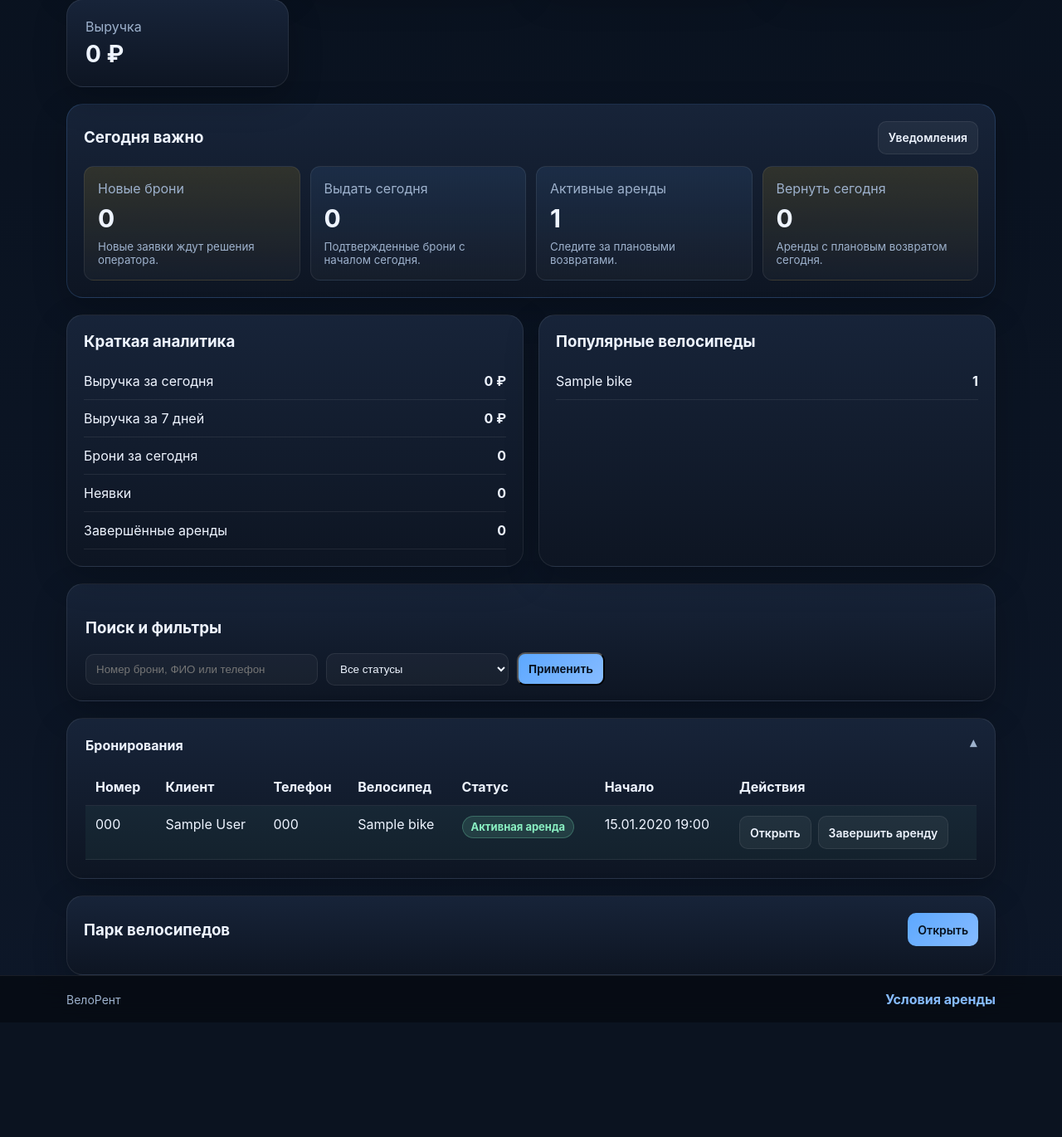
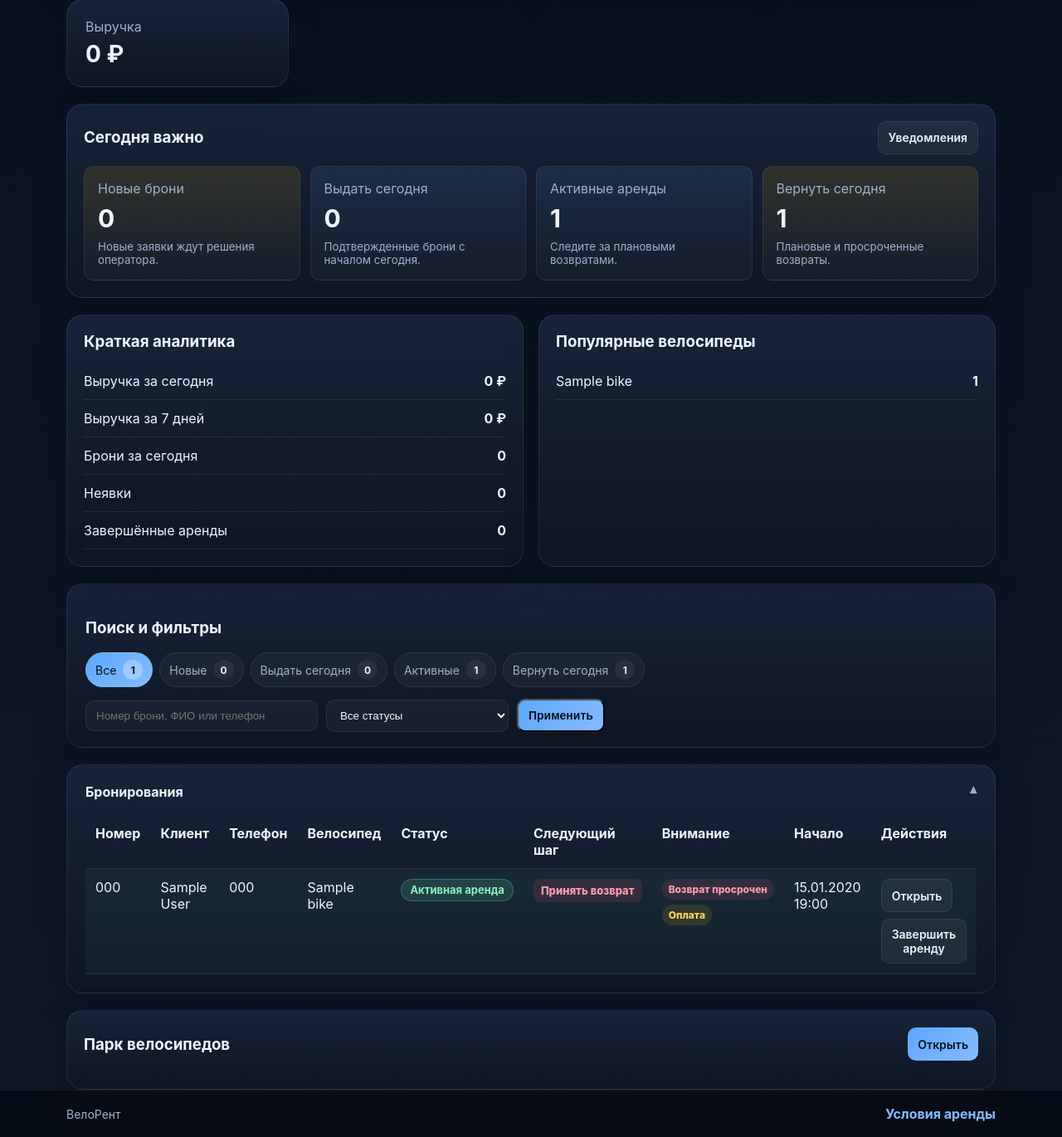
Before and after one commit to denchikslazieeet/velorent_system, a Django app: page /operator/ in a window 1280 px wide. Shown: the part 526-1896 px from the top of the page at 83% size. Before the commit the page ends 1740 px from the top, so only its background shows below. Run offline with Django 5.2, Linux system fonts and the light colour scheme; a user stored in the database is signed in; tables that the repository leaves empty hold one stand-in row (values such as "Sample post").

Commit message:
Add operator workflow helpers

```diff
--- a/dashboard/views.py
+++ b/dashboard/views.py
@@ -14,6 +14,55 @@ from .mixins import OperatorRequiredMixin
 User = get_user_model()
 
 
+def booking_rental(booking):
+    try:
+        return booking.rental
+    except Rental.DoesNotExist:
+        return None
+
+
+def booking_next_action(booking, now, today_start, tomorrow_start):
+    rental = booking_rental(booking)
+    if booking.status == Booking.Status.PENDING:
+        return {'label': 'Подтвердить', 'tone': 'warning'}
+    if booking.status == Booking.Status.CONFIRMED:
+        if today_start <= booking.start_at < tomorrow_start:
+            return {'label': 'Выдать сегодня', 'tone': 'info'}
+        return {'label': 'Ждет выдачи', 'tone': 'info'}
+    if booking.status == Booking.Status.ACTIVE:
+        if booking.end_at < now:
+            return {'label': 'Принять возврат', 'tone': 'danger'}
+        if booking.end_at < tomorrow_start:
+            return {'label': 'Вернуть сегодня', 'tone': 'warning'}
+        if rental and rental.status == Rental.Status.ACTIVE:
+            return {'label': 'В аренде', 'tone': 'active'}
+        return {'label': 'Проверить аренду', 'tone': 'warning'}
+    if booking.status == Booking.Status.COMPLETED:
+        return {'label': 'Закрыто', 'tone': 'completed'}
+    if booking.status == Booking.Status.EXPIRED:
+        return {'label': 'Неявка', 'tone': 'danger'}
+    if booking.status == Booking.Status.CANCELLED:
+        return {'label': 'Отменено', 'tone': 'muted'}
+    return {'label': 'Проверить', 'tone': 'info'}
+
+
+def booking_attention_badges(booking, now, today_start, tomorrow_start):
+    badges = []
+    if not booking.customer.document_verified:
+        badges.append({'label': 'Документ', 'tone': 'warning'})
+    if not booking.customer.email:
+        badges.append({'label': 'Нет email', 'tone': 'info'})
+    if booking.status == Booking.Status.CONFIRMED and today_start <= booking.start_at < tomorrow_start:
+        badges.append({'label': 'Выдача сегодня', 'tone': 'info'})
+    if booking.status == Booking.Status.ACTIVE and booking.end_at < now:
+        badges.append({'label': 'Возврат просрочен', 'tone': 'danger'})
+    elif booking.status == Booking.Status.ACTIVE and booking.end_at < tomorrow_start:
+        badges.append({'label': 'Возврат сегодня', 'tone': 'warning'})
+    if booking.payments.filter(status=Payment.Status.PENDING).exists():
+        badges.append({'label': 'Оплата', 'tone': 'warning'})
+    return badges
+
+
 class HomePageView(TemplateView):
     template_name = 'home.html'
 
@@ -27,11 +76,27 @@ class UserDashboardView(LoginRequiredMixin, TemplateView):
 
     def get_context_data(self, **kwargs):
         context = super().get_context_data(**kwargs)
+        now = timezone.now()
         context['bookings'] = (
             Booking.objects
             .filter(customer=self.request.user)
             .select_related('bike')
             .order_by('-created_at')[:5]
+        )
+        context['upcoming_booking'] = (
+            Booking.objects
+            .filter(
+                customer=self.request.user,
+                start_at__gte=now,
+                status__in=[
+                    Booking.Status.PENDING,
+                    Booking.Status.CONFIRMED,
+                    Booking.Status.ACTIVE,
+                ],
+            )
+            .select_related('bike', 'pickup_location')
+            .order_by('start_at')
+            .first()
         )
         context['rentals'] = (
             Rental.objects
@@ -50,9 +115,11 @@ class OperatorDashboardView(LoginRequiredMixin, OperatorRequiredMixin, TemplateV
 
         q = (self.request.GET.get('q') or '').strip()
         status = (self.request.GET.get('status') or '').strip()
+        quick = (self.request.GET.get('quick') or '').strip()
 
         now = timezone.now()
         today_start = now.replace(hour=0, minute=0, second=0, microsecond=0)
+        tomorrow_start = today_start + timedelta(days=1)
         week_start = today_start - timedelta(days=6)
 
         context['available_bikes'] = Bike.objects.filter(status=Bike.Status.AVAILABLE).count()
@@ -61,12 +128,11 @@ class OperatorDashboardView(LoginRequiredMixin, OperatorRequiredMixin, TemplateV
         context['upcoming_today'] = Booking.objects.filter(
             status=Booking.Status.CONFIRMED,
             start_at__gte=today_start,
-            start_at__lt=today_start + timedelta(days=1),
+            start_at__lt=tomorrow_start,
         ).count()
         context['returns_today'] = Booking.objects.filter(
             status=Booking.Status.ACTIVE,
-            end_at__gte=today_start,
-            end_at__lt=today_start + timedelta(days=1),
+            end_at__lt=tomorrow_start,
         ).count()
         context['service_bikes'] = Bike.objects.filter(status=Bike.Status.SERVICE).count()
 
@@ -106,11 +172,28 @@ class OperatorDashboardView(LoginRequiredMixin, OperatorRequiredMixin, TemplateV
         context['no_shows_total'] = Booking.objects.filter(status=Booking.Status.EXPIRED).count()
         context['completed_rentals_total'] = Rental.objects.filter(status=Rental.Status.COMPLETED).count()
 
-        bookings = (
+        base_bookings = (
             Booking.objects
             .select_related('bike', 'customer', 'rental')
             .order_by('-created_at')
         )
+        bookings = base_bookings
+
+        if quick == 'pending':
+            bookings = bookings.filter(status=Booking.Status.PENDING)
+        elif quick == 'today':
+            bookings = bookings.filter(
+                status=Booking.Status.CONFIRMED,
+                start_at__gte=today_start,
+                start_at__lt=tomorrow_start,
+            )
+        elif quick == 'active':
+            bookings = bookings.filter(status=Booking.Status.ACTIVE)
+        elif quick == 'returns':
+            bookings = bookings.filter(
+                status=Booking.Status.ACTIVE,
+                end_at__lt=tomorrow_start,
+            )
 
         if q:
             bookings = bookings.filter(
@@ -124,10 +207,58 @@ class OperatorDashboardView(LoginRequiredMixin, OperatorRequiredMixin, TemplateV
         if status:
             bookings = bookings.filter(status=status)
 
-        context['recent_bookings'] = bookings[:20]
+        recent_bookings = list(bookings[:20])
+        for booking in recent_bookings:
+            booking.operator_next_action = booking_next_action(
+                booking,
+                now,
+                today_start,
+                tomorrow_start,
+            )
+            booking.attention_badges = booking_attention_badges(
+                booking,
+                now,
+                today_start,
+                tomorrow_start,
+            )
+
+        context['recent_bookings'] = recent_bookings
         context['current_query'] = q
         context['current_status'] = status
+        context['current_quick'] = quick
         context['status_choices'] = Booking.Status.choices
+        context['quick_filters'] = [
+            {
+                'key': '',
+                'label': 'Все',
+                'count': base_bookings.count(),
+                'url': reverse('operator-dashboard'),
+            },
+            {
+                'key': 'pending',
+                'label': 'Новые',
+                'count': context['pending_bookings'],
+                'url': f"{reverse('operator-dashboard')}?quick=pending",
+            },
+            {
+                'key': 'today',
+                'label': 'Выдать сегодня',
+                'count': context['upcoming_today'],
+                'url': f"{reverse('operator-dashboard')}?quick=today",
+            },
+            {
+                'key': 'active',
+                'label': 'Активные',
+                'count': context['active_rentals'],
+                'url': f"{reverse('operator-dashboard')}?quick=active",
+            },
+            {
+                'key': 'returns',
+                'label': 'Вернуть сегодня',
+                'count': context['returns_today'],
+                'url': f"{reverse('operator-dashboard')}?quick=returns",
+            },
+        ]
 
         context['operator_bikes'] = (
             Bike.objects
@@ -168,7 +299,7 @@ class OperatorDashboardView(LoginRequiredMixin, OperatorRequiredMixin, TemplateV
             {
                 'label': 'Вернуть сегодня',
                 'value': context['returns_today'],
-                'note': 'Аренды с плановым возвратом сегодня.',
+                'note': 'Плановые и просроченные возвраты.',
                 'url': f"{reverse('operator-dashboard')}?status={Booking.Status.ACTIVE}",
                 'tone': 'warning',
             },
--- a/static/css/style.css
+++ b/static/css/style.css
@@ -1051,6 +1082,118 @@ input[type="radio"] {
 
 .operator-action-card strong {
     font-size: 18px;
+}
+
+.quick-filter-row {
+    display: flex;
+    gap: 8px;
+    flex-wrap: wrap;
+    margin: 0 0 14px;
+}
+
+.quick-filter {
+    display: inline-flex;
+    align-items: center;
+    gap: 8px;
+    min-height: 36px;
+    padding: 8px 11px;
+    border: 1px solid var(--border);
+    border-radius: 999px;
+    color: var(--muted);
+    background: rgba(255,255,255,0.04);
+    font-size: 14px;
+}
+
+.quick-filter strong {
+    min-width: 24px;
+    height: 24px;
+    display: inline-grid;
+    place-items: center;
+    padding: 0 7px;
+    border-radius: 999px;
+    background: rgba(255,255,255,0.06);
+    color: var(--text);
+    font-size: 12px;
+}
+
+.quick-filter-active {
+    color: #07111f;
+    border-color: rgba(121, 226, 183, 0.38);
+    background: linear-gradient(135deg, var(--accent), #86bbff);
+}
+
+.quick-filter-active strong {
+    color: #07111f;
+    background: rgba(255,255,255,0.28);
+}
+
+.next-action {
+    display: inline-flex;
+    align-items: center;
+    min-height: 28px;
+    padding: 6px 9px;
+    border-radius: 8px;
+    font-size: 13px;
+    font-weight: 800;
+    white-space: nowrap;
+}
+
+.next-action-warning {
+    color: #ffd35c;
+    background: rgba(255, 193, 7, 0.12);
+}
+
+.next-action-info {
+    color: #8fc4ff;
+    background: rgba(93, 168, 255, 0.12);
+}
+
+.next-action-active {
+    color: #8af0c2;
+    background: rgba(121, 226, 183, 0.12);
+}
+
+.next-action-danger {
+    color: #ff9ab0;
+    background: rgba(255, 99, 132, 0.12);
+}
+
+.next-action-completed,
+.next-action-muted {
+    color: #cbd5e1;
+    background: rgba(160, 174, 192, 0.12);
+}
+
+.attention-badges {
+    display: flex;
+    gap: 6px;
+    flex-wrap: wrap;
+}
+
+.attention-badge {
+    display: inline-flex;
+    align-items: center;
+    min-height: 24px;
+    padding: 5px 8px;
+    border-radius: 999px;
+    font-size: 12px;
+    font-weight: 800;
+    white-space: nowrap;
+}
+
+.attention-warning {
+    color: #ffd35c;
+    background: rgba(255, 193, 7, 0.12);
+}
+
+.attention-info {
+    color: #8fc4ff;
+    background: rgba(93, 168, 255, 0.12);
+}
+
+.attention-danger {
+    color: #ff9ab0;
+    background: rgba(255, 99, 132, 0.12);
 }
 
 .operator-collapse summary {
--- a/templates/base.html
+++ b/templates/base.html
@@ -5,7 +5,7 @@
     <meta name="viewport" content="width=device-width, initial-scale=1.0">
     <title>{% block title %}ВелоРент{% endblock %}</title>
     <link rel="icon" type="image/svg+xml" href="/static/img/velorent-icon.svg">
-    <link rel="stylesheet" href="/static/css/style.css?v=20260510">
+    <link rel="stylesheet" href="/static/css/style.css?v=20260510-2">
 </head>
 <body>
 <header class="site-header">
@@ -97,6 +97,21 @@ document.addEventListener("DOMContentLoaded", function () {
             window.scrollTo({ top: 0, behavior: "smooth" });
         });
     }
+
+    document.querySelectorAll("[data-confirm]").forEach(function (element) {
+        const confirmAction = function (event) {
+            const message = element.getAttribute("data-confirm") || "Подтвердить действие?";
+            if (!window.confirm(message)) {
+                event.preventDefault();
+            }
+        };
+
+        if (element.tagName === "FORM") {
+            element.addEventListener("submit", confirmAction);
+        } else {
+            element.addEventListener("click", confirmAction);
+        }
+    });
 });
 </script>
 </body>
--- a/templates/dashboard/operator_dashboard.html
+++ b/templates/dashboard/operator_dashboard.html
@@ -130,7 +130,19 @@
 
 <section class="card operator-filter-card" style="margin-bottom: 20px;">
     <h3>Поиск и фильтры</h3>
+    <div class="quick-filter-row">
+        {% for filter in quick_filters %}
+            <a href="{{ filter.url }}" class="quick-filter {% if current_quick == filter.key %}quick-filter-active{% endif %}">
+                <span>{{ filter.label }}</span>
+                <strong>{{ filter.count }}</strong>
+            </a>
+        {% endfor %}
+    </div>
+
     <form method="get" class="filter-form">
+        {% if current_quick %}
+            <input type="hidden" name="quick" value="{{ current_quick }}">
+        {% endif %}
         <input
             type="text"
             name="q"
@@ -168,6 +180,8 @@
                     <th>Телефон</th>
                     <th>Велосипед</th>
                     <th>Статус</th>
+                    <th>Следующий шаг</th>
+                    <th>Внимание</th>
                     <th>Начало</th>
                     <th>Действия</th>
                 </tr>
@@ -187,6 +201,22 @@
                         <span class="status-badge status-{{ booking.status }}">
                             {{ booking.get_status_display }}
                         </span>
+                    </td>
+                    <td>
+                        <span class="next-action next-action-{{ booking.operator_next_action.tone }}">
+                            {{ booking.operator_next_action.label }}
+                        </span>
+                    </td>
+                    <td>
+                        {% if booking.attention_badges %}
+                            <div class="attention-badges">
+                                {% for badge in booking.attention_badges %}
+                                    <span class="attention-badge attention-{{ badge.tone }}">{{ badge.label }}</span>
+                                {% endfor %}
+                            </div>
+                        {% else %}
+                            <span class="muted">—</span>
+                        {% endif %}
                     </td>
                     <td>{{ booking.start_at|date:"d.m.Y H:i" }}</td>
                     <td>
@@ -212,19 +242,19 @@
                             {% endif %}
 
                             {% if booking.status == 'pending' or booking.status == 'confirmed' %}
-                                <form method="post" action="/rentals/booking/{{ booking.pk }}/cancel/" class="inline-form">
+                                <form method="post" action="/rentals/booking/{{ booking.pk }}/cancel/" class="inline-form" data-confirm="Отменить бронь {{ booking.number }}?">
                                     {% csrf_token %}
                                     <button type="submit" class="btn btn-secondary btn-sm">Отменить</button>
                                 </form>
 
-                                <a href="/rentals/booking/{{ booking.pk }}/" class="btn btn-secondary btn-sm">Неявка</a>
+                                <a href="{% url 'booking-no-show-confirm' booking.pk %}" class="btn btn-secondary btn-sm">Неявка</a>
                             {% endif %}
                         </div>
                     </td>
                 </tr>
                 {% empty %}
                 <tr>
-                    <td colspan="7">
+                    <td colspan="9">
                         <div class="empty-state empty-state-table">
                             <strong>Брони не найдены</strong>
                             <p>Попробуйте изменить фильтр или создайте новую бронь для клиента.</p>
--- a/templates/rentals/booking_detail.html
+++ b/templates/rentals/booking_detail.html
@@ -95,7 +95,7 @@
                 {% endif %}
 
                 {% if booking.status == 'active' %}
-                    <form method="post" action="{% url 'rental-return' booking.pk %}" class="return-form">
+                    <form method="post" action="{% url 'rental-return' booking.pk %}" class="return-form" data-confirm="Завершить аренду {{ booking.number }}? Проверьте суммы и состояние велосипеда.">
                         {% csrf_token %}
                         <input type="number" step="0.01" name="extra_time_fee" placeholder="Доплата, ₽" class="table-input">
                         <input type="number" step="0.01" name="damage_fee" placeholder="Штраф, ₽" class="table-input">
@@ -117,7 +117,7 @@
                 {% endif %}
 
                 {% if booking.status == 'pending' or booking.status == 'confirmed' %}
-                    <form method="post" action="{% url 'booking-cancel' booking.pk %}" class="inline-form">
+                    <form method="post" action="{% url 'booking-cancel' booking.pk %}" class="inline-form" data-confirm="Отменить бронь {{ booking.number }}?">
                         {% csrf_token %}
                         <button type="submit" class="btn btn-secondary btn-sm">Отменить</button>
                     </form>
@@ -130,7 +130,7 @@
                 {% endif %}
             {% else %}
                 {% if booking.status == 'pending' or booking.status == 'confirmed' %}
-                    <form method="post" action="{% url 'booking-cancel' booking.pk %}" class="inline-form">
+                    <form method="post" action="{% url 'booking-cancel' booking.pk %}" class="inline-form" data-confirm="Отменить бронь {{ booking.number }}?">
                         {% csrf_token %}
                         <button type="submit" class="btn btn-secondary btn-sm">Отменить бронь</button>
                     </form>
--- a/templates/rentals/no_show_confirm.html
+++ b/templates/rentals/no_show_confirm.html
@@ -45,7 +45,7 @@
             можно отметить неявку и при необходимости назначить надбавку на следующее бронирование.
         </p>
 
-        <form method="post" action="{% url 'booking-no-show' booking.pk %}" class="form-card" style="margin-top: 18px;">
+        <form method="post" action="{% url 'booking-no-show' booking.pk %}" class="form-card" style="margin-top: 18px;" data-confirm="Точно отметить неявку по брони {{ booking.number }}?">
             {% csrf_token %}
             <p>
                 <label>Надбавка на следующее бронирование, ₽/час</label>
```
Also changed, not shown: other parts of static/css/style.css (+31 -0 lines), templates/dashboard/user_dashboard.html (+14 -0 lines).
